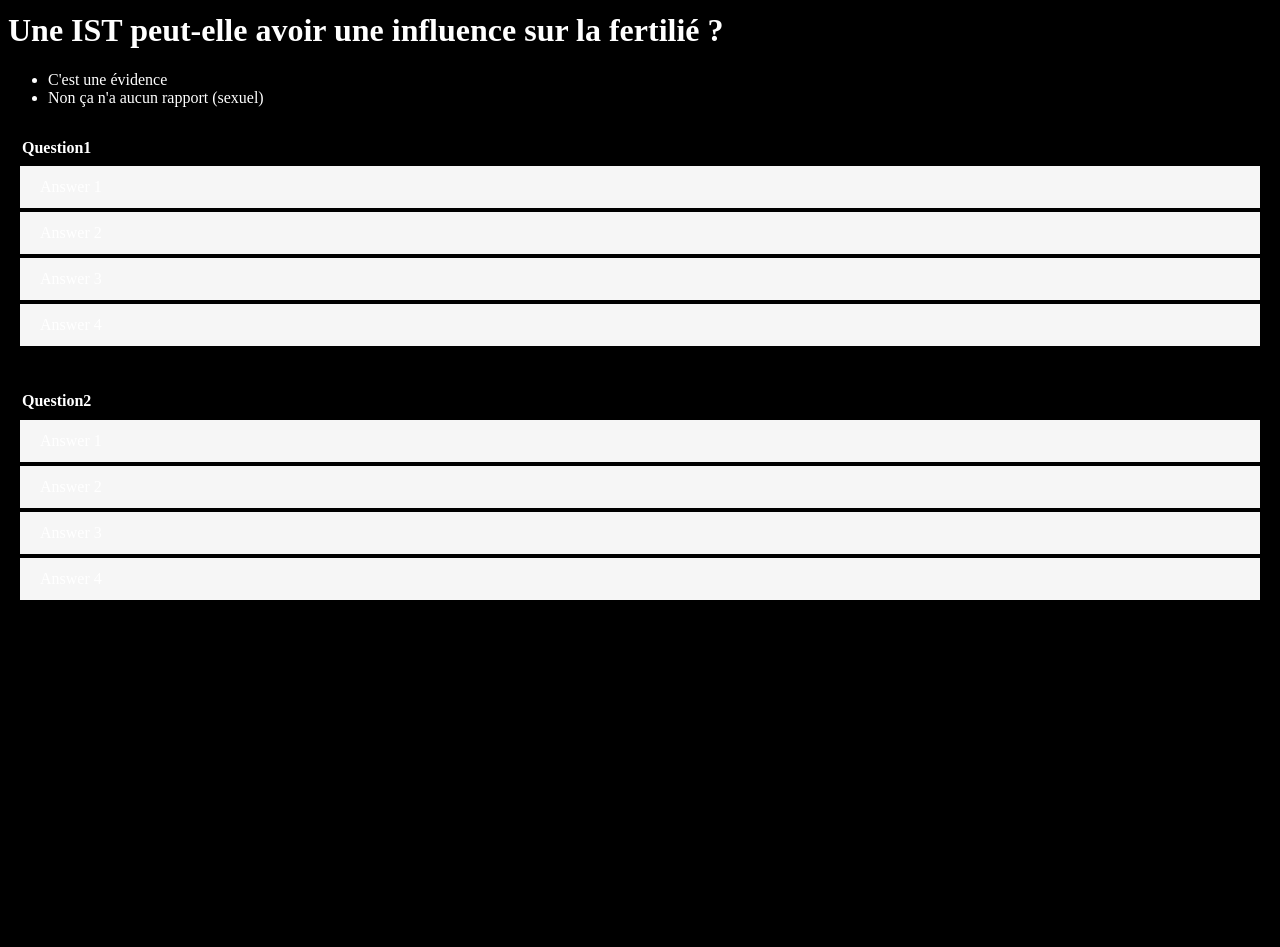
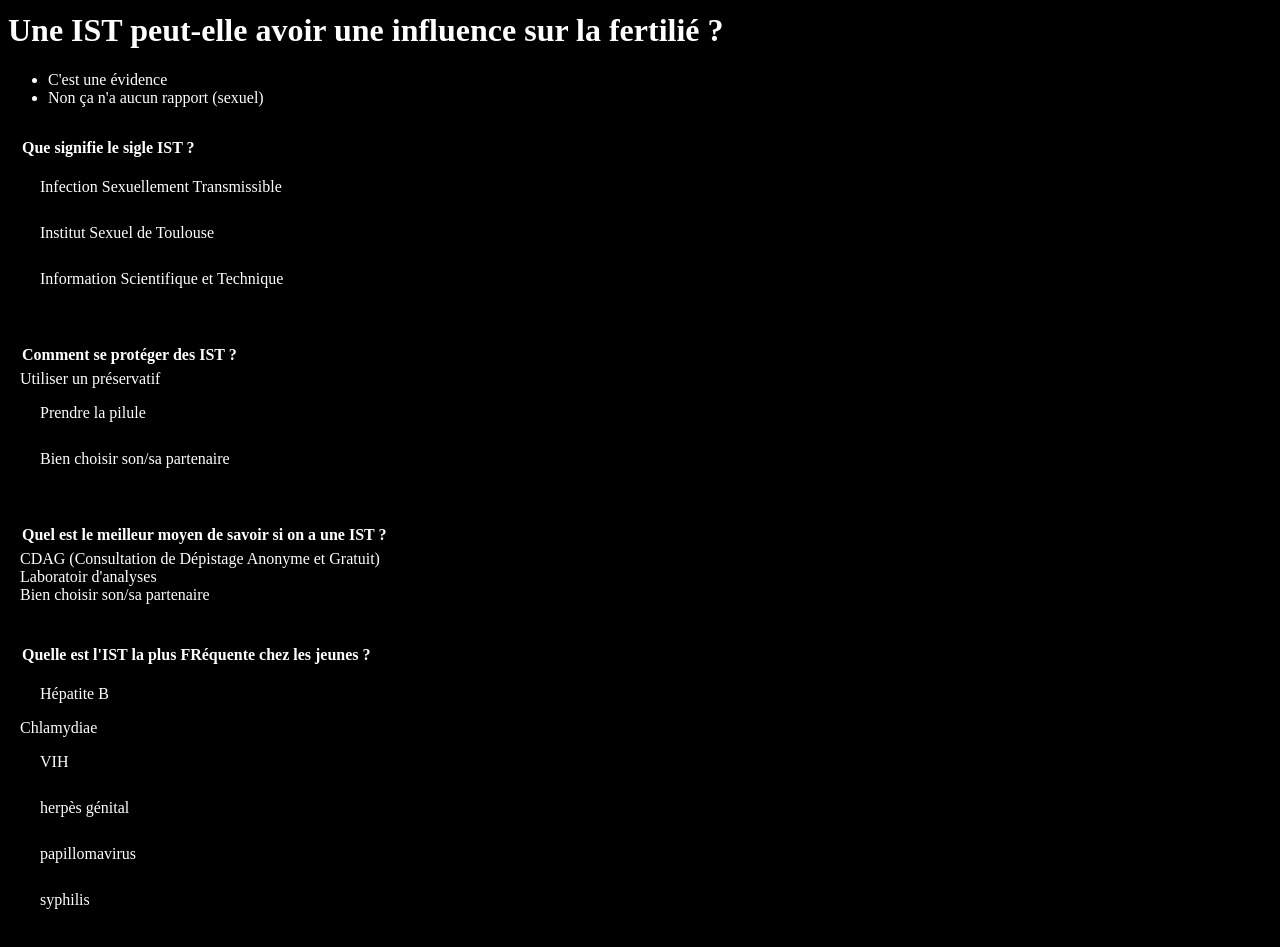
Before and after one commit to Miroredge/NDLI_2022, a website: page Site_de_bg/quizz.html in a window 1280 px wide. Shown: the part 1260-2207 px from the top of the page. Before the commit the page ends 1906 px from the top, so only its background shows below. Drawn offline with Linux system fonts and the light colour scheme; files whose address does not match are found by name.

Commit message:
questionnaire

```diff
--- a/Site_de_bg/quizz.css
+++ b/Site_de_bg/quizz.css
@@ -25,6 +25,8 @@ fieldset legend {
 input[type="radio"], button {
   display: none;
 }
+
+.answer__item { background-color: black; color: white; }
 
 /* Any correct answer on any answered question, highlight in light green */
 :valid .answer__item--is-correct { background-color: rgba(61, 181, 64, 0.6) }
--- a/Site_de_bg/quizz.html
+++ b/Site_de_bg/quizz.html
@@ -85,65 +85,127 @@
 
     <form method="POST" class="is-not-results">
         <fieldset>
-            <legend>Question1</legend>
+            <legend>Que signifie le sigle IST ?</legend>
             <div class="answers">
                 <div class="answer">
                     <input type="radio" name="answers[0]" id="answer-0-1" value="1" required>
                     <label for="answer-0-1" class="answer__item answer__item--is-correct">
-                        Answer 1
+                        Infection Sexuellement Transmissible
                         <span class="answer__reveal-text">Explanation</span>
                     </label>
                 </div>
                 <div class="answer">
                     <input type="radio" name="answers[0]" id="answer-0-2" value="2" required>
                     <label for="answer-0-2" class="answer__item">
-                        Answer 2
+                        Institut Sexuel de Toulouse
                     </label>
                 </div>
                 <div class="answer">
                     <input type="radio" name="answers[0]" id="answer-0-3" value="3" required>
                     <label for="answer-0-3" class="answer__item">
-                        Answer 3
+                        Information Scientifique et Technique
+                    </label>
+                </div>
+                </div>
+            </div>
+        </fieldset>
+        <fieldset>
+            <legend>Comment se protéger des IST ?</legend>
+            <div class="answers">
+                <div class="answer">
+                    <input type="radio" name="answers[1]" id="answer-1-1" value="1" required>
+                    <label for="answer-1-1" class="answer__item--is-correct">
+                        Utiliser un préservatif
                     </label>
                 </div>
                 <div class="answer">
-                    <input type="radio" name="answers[0]" id="answer-0-4" value="4" required>
-                    <label for="answer-0-4" class="answer__item">
-                        Answer 4
+                    <input type="radio" name="answers[1]" id="answer-1-2" value="2" required>
+                    <label for="answer-1-2" class="answer__item">
+                        Prendre la pilule
+                    </label>
+                </div>
+                <div class="answer">
+                    <input type="radio" name="answers[1]" id="answer-1-3" value="3" required>
+                    <label for="answer-1-3" class="answer__item answer__item">
+                        Bien choisir son/sa partenaire
+                        <span class="answer__reveal-text">Explanation</span>
                     </label>
                 </div>
             </div>
         </fieldset>
         <fieldset>
-            <legend>Question2</legend>
+            <legend>Quel est le meilleur moyen de savoir si on a une IST ?</legend>
             <div class="answers">
                 <div class="answer">
-                    <input type="radio" name="answers[1]" id="answer-1-1" value="1" required>
-                    <label for="answer-1-1" class="answer__item">
-                        Answer 1
+                    <input type="radio" name="answers[2]" id="answer-2-1" value="1" required>
+                    <label for="answer-2-1" class="answer__item--is-correct">
+                        CDAG (Consultation de Dépistage Anonyme et Gratuit)
                     </label>
                 </div>
                 <div class="answer">
-                    <input type="radio" name="answers[1]" id="answer-1-2" value="2" required>
-                    <label for="answer-1-2" class="answer__item">
-                        Answer 2
+                    <input type="radio" name="answers[2]" id="answer-2-2" value="2" required>
+                    <label for="answer-1-2" class="answer__item--is-correct">
+                        Laboratoir d'analyses
                     </label>
                 </div>
                 <div class="answer">
-                    <input type="radio" name="answers[1]" id="answer-1-3" value="3" required>
-                    <label for="answer-1-3" class="answer__item answer__item--is-correct">
-                        Answer 3
+                    <input type="radio" name="answers[2]" id="answer-2-3" value="3" required>
+                    <label for="answer-1-3" class="answer__item--is-corerct">
+                        Bien choisir son/sa partenaire
+                        <span class="answer__reveal-text">Explanation</span>
+                    </label>
+                </div>
+            </div>
+        </fieldset>
+        <fieldset>
+            <legend>Quelle est l'IST la plus FRéquente chez les jeunes ?</legend>
+            <div class="answers">
+                <div class="answer">
+                    <input type="radio" name="answers[2]" id="answer-2-1" value="1" required>
+                    <label for="answer-2-1" class="answer__item answer__item">
+                        Hépatite B
+                    </label>
+                </div>
+                <div class="answer">
+                    <input type="radio" name="answers[2]" id="answer-2-2" value="2" required>
+                    <label for="answer-1-2" class="answer__item--is-correct">
+                        Chlamydiae
+                    </label>
+                </div>
+                <div class="answer">
+                    <input type="radio" name="answers[2]" id="answer-2-3" value="3" required>
+                    <label for="answer-1-3" class="answer__item answer__item">
+                        VIH
                         <span class="answer__reveal-text">Explanation</span>
                     </label>
                 </div>
                 <div class="answer">
-                    <input type="radio" name="answers[1]" id="answer-1-4" value="4" required>
-                    <label for="answer-1-4" class="answer__item">
-                        Answer 4
+                    <input type="radio" name="answers[2]" id="answer-2-4" value="4" required>
+                    <label for="answer-1-4" class="answer__item answer__item">
+                        herpès génital
+                        <span class="answer__reveal-text">Explanation</span>
+                    </label>
+                </div>
+                <div class="answer">
+                    <input type="radio" name="answers[2]" id="answer-2-5" value="5" required>
+                    <label for="answer-1-6" class="answer__item answer__item">
+                        papillomavirus
+                        <span class="answer__reveal-text">Explanation</span>
+                    </label>
+                </div>
+                <div class="answer">
+                    <input type="radio" name="answers[2]" id="answer-2-6" value="6" required>
+                    <label for="answer-1-6" class="answer__item answer__item">
+                        syphilis
+                        <span class="answer__reveal-text">Explanation</span>
                     </label>
                 </div>
             </div>
         </fieldset>
+
+
+
+
         <button type="submit">Submit answers</button>
 
         <div class="message">
```
Lines whose indentation alone changed are shown as unchanged.
